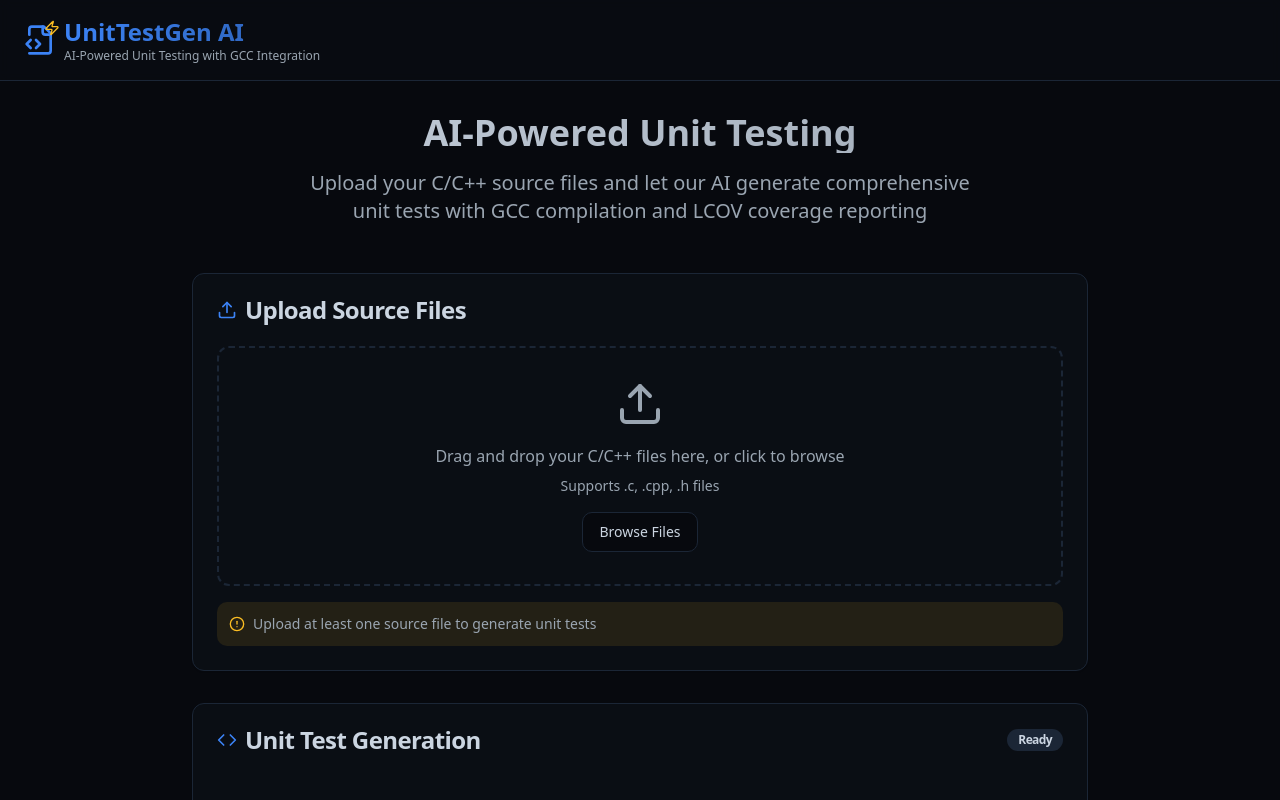
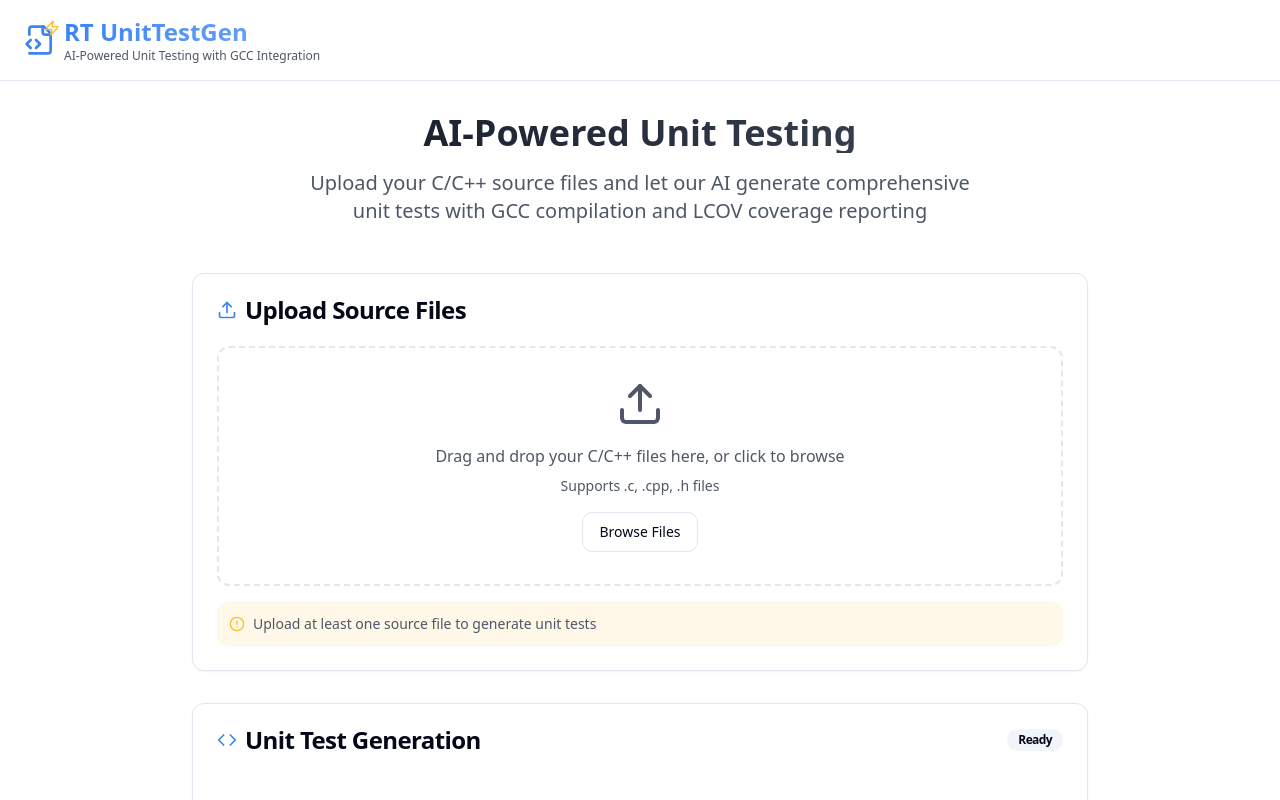
Before and after one commit to Rahul1086-rale/gen-unit-ai, a React (Vite) app: page / in a window 1280 px wide. Shown: the top 800 px of the page. Built offline with nearby package versions, Linux system fonts and the light colour scheme.

Commit message:
Refactor UI for UnitTestGen
Update application name to RT UnitTestGen.
Change "unit test generation" card to "generate unit test" button.
Switch theme to light mode.
Add buttons to view Excel report, view test script, and download functionality.

```diff
--- a/src/components/Header.tsx
+++ b/src/components/Header.tsx
@@ -13,7 +13,7 @@ const Header = () => {
             </div>
             <div>
               <h1 className="text-2xl font-bold bg-gradient-to-r from-primary to-primary/70 bg-clip-text text-transparent">
-                UnitTestGen AI
+                RT UnitTestGen
               </h1>
               <p className="text-xs text-muted-foreground">
                 AI-Powered Unit Testing with GCC Integration
--- a/src/components/TestGeneration.tsx
+++ b/src/components/TestGeneration.tsx
@@ -1,6 +1,6 @@
 
 import { useState } from "react";
-import { Play, Loader2, CheckCircle, XCircle, FileText, Code } from "lucide-react";
+import { Play, Loader2, CheckCircle, XCircle, FileText, Code, Download, Eye } from "lucide-react";
 import { Button } from "@/components/ui/button";
 import { Card, CardContent, CardHeader, CardTitle } from "@/components/ui/card";
 import { Badge } from "@/components/ui/badge";
@@ -114,7 +114,7 @@ const TestGeneration = ({ files, onTestGenerated }: TestGenerationProps) => {
           </div>
         ) : (
           <>
-            <div className="flex items-center justify-between">
+            <div className="space-y-4">
               <div>
                 <p className="font-medium">Files Ready: {files.length}</p>
                 <p className="text-sm text-muted-foreground">
@@ -125,17 +125,18 @@ const TestGeneration = ({ files, onTestGenerated }: TestGenerationProps) => {
               <Button
                 onClick={generateTests}
                 disabled={status !== 'idle' && status !== 'completed' && status !== 'failed'}
-                className="gradient-primary"
+                className="w-full gradient-primary"
+                size="lg"
               >
                 {(status !== 'idle' && status !== 'completed' && status !== 'failed') ? (
                   <>
                     <Loader2 className="h-4 w-4 mr-2 animate-spin" />
-                    Generating...
+                    Generating Unit Tests...
                   </>
                 ) : (
                   <>
                     <Play className="h-4 w-4 mr-2" />
-                    Generate Tests
+                    Generate Unit Tests
                   </>
                 )}
               </Button>
@@ -203,14 +204,22 @@ const TestGeneration = ({ files, onTestGenerated }: TestGenerationProps) => {
                 </TabsContent>
 
                 <TabsContent value="reports" className="space-y-4">
-                  <div className="space-y-3">
-                    <Button variant="outline" className="w-full justify-start">
-                      <FileText className="h-4 w-4 mr-2" />
-                      Download Excel Report ({results.excelReport})
+                  <div className="grid grid-cols-1 md:grid-cols-2 gap-3">
+                    <Button variant="outline" className="justify-start">
+                      <Eye className="h-4 w-4 mr-2" />
+                      View Excel Report
                     </Button>
-                    <Button variant="outline" className="w-full justify-start">
-                      <Code className="h-4 w-4 mr-2" />
-                      View Coverage Report ({results.coverageReport})
+                    <Button variant="outline" className="justify-start">
+                      <Download className="h-4 w-4 mr-2" />
+                      Download Excel Report
+                    </Button>
+                    <Button variant="outline" className="justify-start">
+                      <Eye className="h-4 w-4 mr-2" />
+                      View Test Scripts
+                    </Button>
+                    <Button variant="outline" className="justify-start">
+                      <Download className="h-4 w-4 mr-2" />
+                      Download Test Scripts
                     </Button>
                   </div>
                 </TabsContent>
--- a/src/index.css
+++ b/src/index.css
@@ -7,48 +7,48 @@
 
 @layer base {
   :root {
-    /* Core Brand Colors - HSL Format */
-    --background: 217 33% 4%;
-    --foreground: 213 27% 84%;
+    /* Core Brand Colors - Light Theme */
+    --background: 0 0% 100%;
+    --foreground: 222 84% 5%;
 
     /* Surface Colors */
-    --card: 217 33% 6%;
-    --card-foreground: 213 27% 84%;
-    --muted: 217 33% 8%;
-    --muted-foreground: 213 13% 65%;
+    --card: 0 0% 100%;
+    --card-foreground: 222 84% 5%;
+    --muted: 210 40% 98%;
+    --muted-foreground: 215 13% 35%;
 
     /* Primary - Tech Blue */
     --primary: 217 91% 60%;
-    --primary-foreground: 217 33% 4%;
+    --primary-foreground: 210 40% 98%;
 
-    /* Secondary - Steel Blue */
-    --secondary: 217 33% 16%;
-    --secondary-foreground: 213 27% 84%;
+    /* Secondary - Light Gray */
+    --secondary: 210 40% 96%;
+    --secondary-foreground: 222 84% 5%;
 
     /* Success - Emerald */
     --success: 158 64% 52%;
-    --success-foreground: 217 33% 4%;
+    --success-foreground: 210 40% 98%;
 
     /* Warning - Amber */
     --warning: 43 96% 56%;
-    --warning-foreground: 217 33% 4%;
+    --warning-foreground: 222 84% 5%;
 
     /* Error - Red */
     --destructive: 0 84% 60%;
-    --destructive-foreground: 213 27% 84%;
+    --destructive-foreground: 210 40% 98%;
 
     /* Accents */
-    --accent: 217 33% 12%;
-    --accent-foreground: 213 27% 84%;
+    --accent: 210 40% 96%;
+    --accent-foreground: 222 84% 5%;
 
     /* Borders & Inputs */
-    --border: 217 33% 16%;
-    --input: 217 33% 16%;
+    --border: 214 32% 91%;
+    --input: 214 32% 91%;
     --ring: 217 91% 60%;
 
     /* Code Colors */
-    --code-bg: 217 33% 8%;
-    --code-border: 217 33% 16%;
+    --code-bg: 210 40% 98%;
+    --code-border: 214 32% 91%;
 
     --radius: 0.75rem;
   }
```
